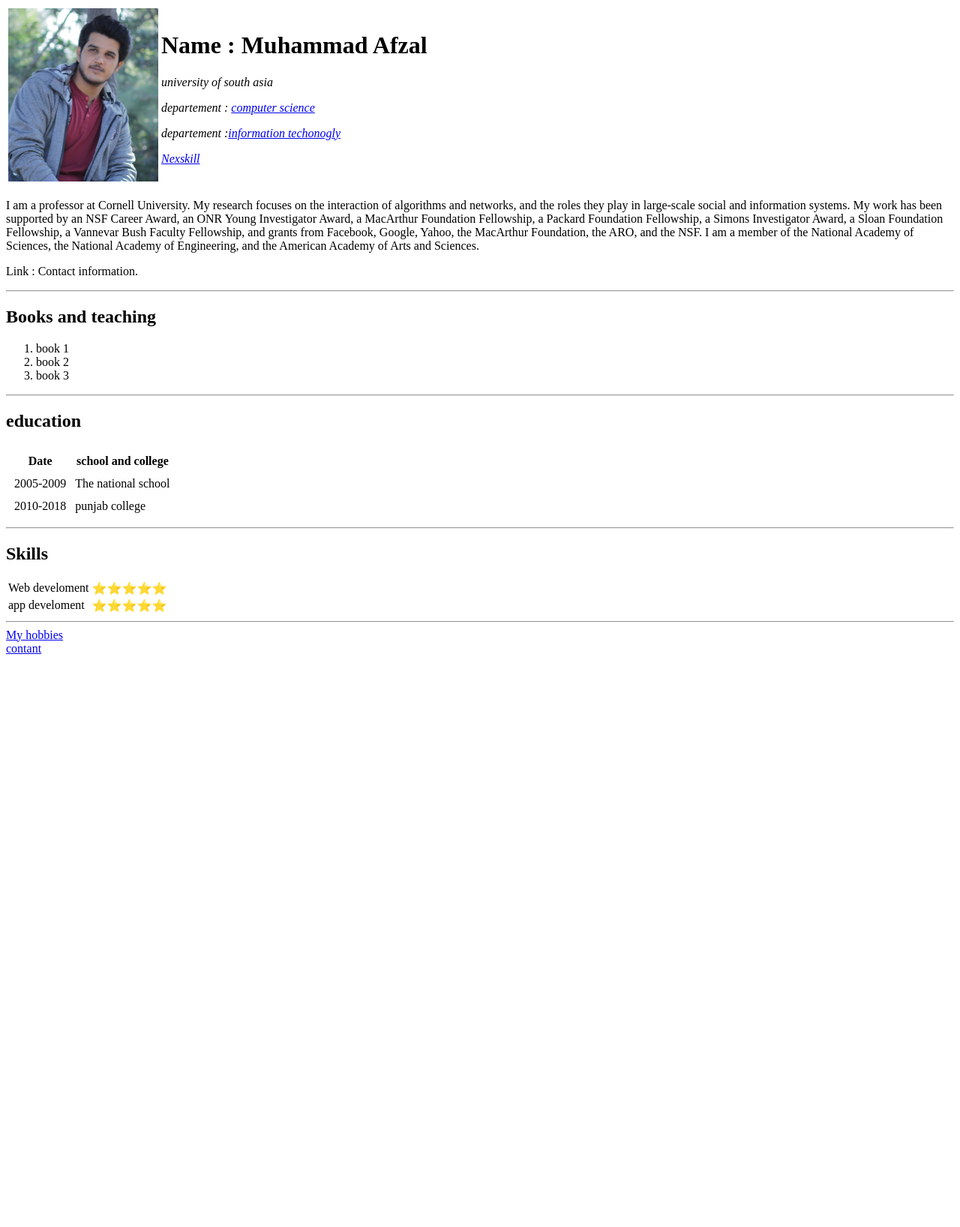
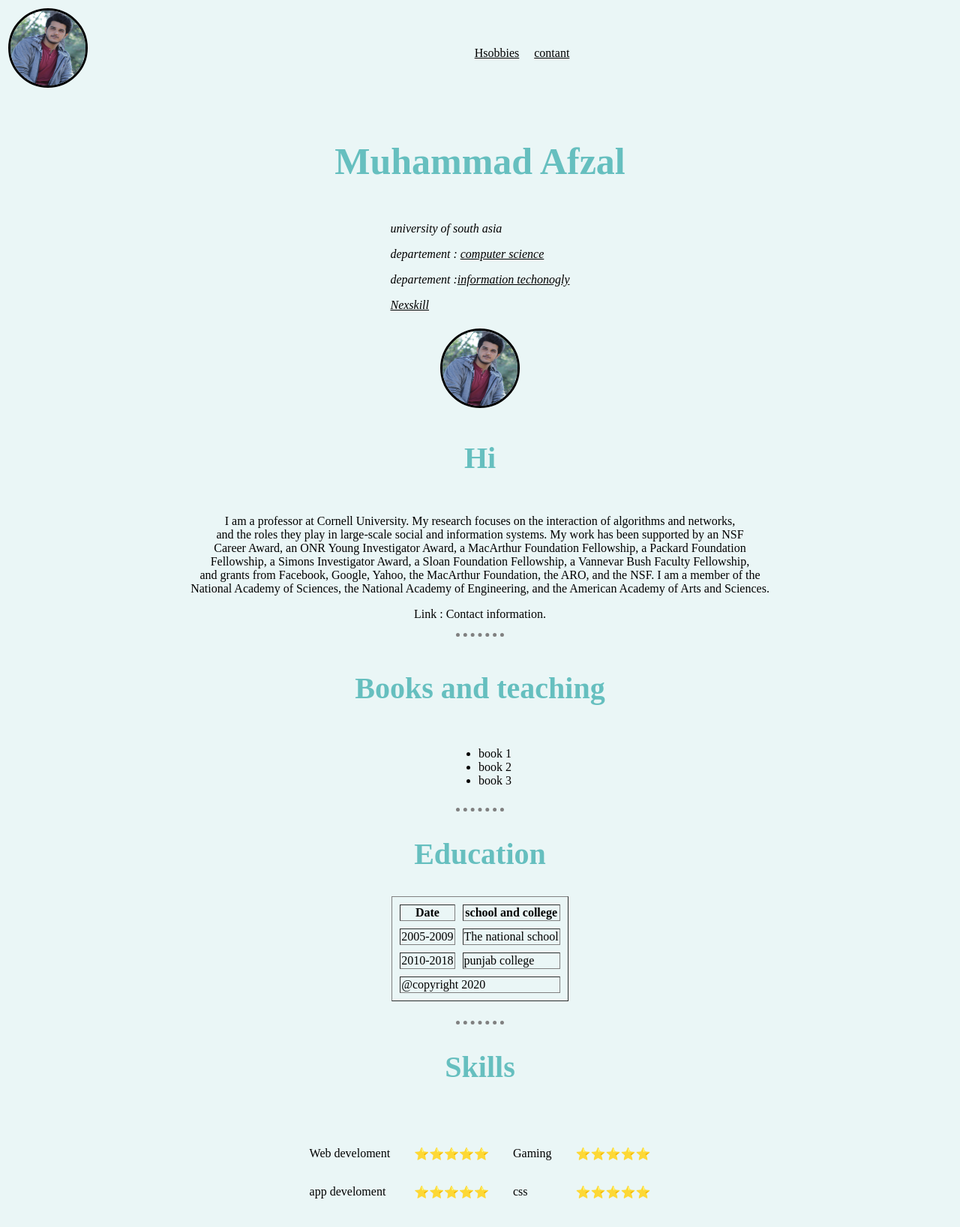
Before and after one commit to muhammadafzal1773/cv, a plain HTML site: page index.html in a window 1280 px wide. Shown: the whole page at 75% size. Before the commit the page ends 882 px from the top, so only its background shows below. Drawn offline with Linux system fonts and the light colour scheme.

Commit message:
added some css

```diff
--- a/index.html
+++ b/index.html
@@ -4,16 +4,33 @@
 			<meta charset="UTF-8">
 			<meta name="viewport" content="width=device-width, initial-scale=1.0">
 			<meta http-equiv="X-UA-Compatible" content="ie=edge">
+			<link rel="stylesheet" href="static/css/style.css">
+			<style type="text/css">
+			</style>
 			<title>Resume</title>
 	</head>
-	<body>
-		<table>
+	<body >
+		<center>
+		<table  align="left	">
 			<tr>
 				<td>
-					<img src="static/media/Afzal.jpg" alt="afzal photo" width="200">
+					<img src="static/media/Afzal.jpg" alt="afzal photo" border="3" >
 				</td>
+				</table>
+				<br>
+				<br>
+				<br>
+				<a href="my hobbies.html" >Hsobbies</a>
+				&nbsp &nbsp
+				<a href="contact.html">contant</a>
+				<br>
+				<br>
+				<br>
+				<br>
+				<br>
+				<h1>  Muhammad Afzal </h1>
+				<table align="center">
 				<td>
-					<h1> Name : Muhammad Afzal </h1>
 					<em>
 						<p> university of south asia</p>
 						<p> departement : <a href="https://usa.edu.pk/" target=" blank" >computer science </a> </p>
@@ -23,18 +40,48 @@
 				</td>
 			</tr>
 		</table>
-		<p> I am a professor at Cornell University. My research focuses on the interaction of algorithms and networks, and the roles they play in large-scale social and information systems. My work has been supported by an NSF Career Award, an ONR Young Investigator Award, a MacArthur Foundation Fellowship, a Packard Foundation Fellowship, a Simons Investigator Award, a Sloan Foundation Fellowship, a Vannevar Bush Faculty Fellowship, and grants from Facebook, Google, Yahoo, the MacArthur Foundation, the ARO, and the NSF. I am a member of the National Academy of Sciences, the National Academy of Engineering, and the American Academy of Arts and Sciences.</p>
+		<table>
+			<tr>
+				<td>
+					<img src="static/media/Afzal.jpg" alt="afzal photo" border="3" >
+				</td>
+			</tr>
+		</table>
+		<table>
+			<tr>
+				<td>
+					<h2>Hi</h2>
+				</td>
+			</tr>
+		</table>
+		<p> I am a professor at Cornell University. My research focuses on the interaction of algorithms and networks,<br> and the roles they play  in large-scale social and information systems. My work has been supported by an NSF <br>Career Award, an ONR Young Investigator Award,  a MacArthur Foundation Fellowship, a Packard Foundation<br>Fellowship, a Simons Investigator Award, a Sloan Foundation Fellowship, a Vannevar Bush Faculty Fellowship,<br> and grants from Facebook, Google, Yahoo, the MacArthur Foundation, the ARO, and the NSF. I am a member of the<br> National Academy of Sciences, the National Academy of Engineering, and the American Academy of Arts and Sciences.</p>
 		<p>Link : Contact information. </p>
 		<hr>
-		<h2>Books and teaching</h2>
-		<ol type="1">
-			<li> book 1</li>
-			<li> book 2</li>
-			<li> book 3</li>
-		</ol>
+			<table>
+				<tbody>
+					<tr>
+						<td>
+							<h2>Books and teaching</h2>
+						</td>
+					</tr>
+				</tbody>
+			</table>
+			<table>
+				<tbody>
+					<tr>
+						<td>
+							<ul>
+								<li> book 1</li>
+								<li> book 2</li>
+								<li> book 3</li>
+							</ul>
+						</td>
+					</tr>
+				</tbody>
+			</table>
 		<hr>
-		<h2>education</h2>
-			<table cellspacing ="10">
+		<h2>Education</h2>
+			<table cellspacing ="10" border="1" align="center">
 				<thead>
 					<tr>
 						<th> Date</th>
@@ -58,11 +105,17 @@
 							punjab college
 						</td>
 					</tr>
+					<tr>
+						<td colspan="2">
+							@copyright 2020
+						</td>
+					</tr>
 				</tbody>
 			</table>
+			<br>
 			<hr>
 			<h2>Skills </h2>
-			<table>
+			<table cellspacing="30" align="center">
 				<tbody>
 				<tr>
 					<td>
@@ -71,7 +124,14 @@
 					<td>
 						⭐⭐⭐⭐⭐
 					</td>
+					<td>
+						Gaming
+					</td>
+					<td>
+						⭐⭐⭐⭐⭐
+					</td>
 				</tr>
+				&nbsp&nbsp&nbsp
 				<tr>
 					<td>
 						app develoment
@@ -79,12 +139,15 @@
 					<td>
 						⭐⭐⭐⭐⭐
 					</td>
+					<td>
+						css
+					</td>
+					<td>
+						⭐⭐⭐⭐⭐
+					</td>
 				</tr>
 			</tbody>
-			</table>
-			<hr>
-		<a href="my hobbies.html" >My hobbies</a>
 		<br>
-		<a href="contact.html">contant</a>
+	</center>
 	</body>
 </html>
--- /dev/null
+++ b/static/css/style.css
@@ -0,0 +1,34 @@
+body {
+    background-color:#eaf6f6;
+}
+h1{
+    color: #66BFBF;
+    font-size: 50px;
+}
+h2{
+    color:#66BFBF ;
+    font-size: 40px;
+}
+hr{
+    border-style:dotted none none;
+    color: grey;
+    border-width: 5px;
+    width: 5%;
+}
+img{
+    border-radius: 100%;
+    width: 100px;
+    height: 100px;
+}
+a{
+    color: black;
+}
+a:hover{
+    color: #66BFBF;
+}
+.clearall{
+    border-radius: 0%;
+}
+.specificwidth{
+    width: 400px;
+}
```
Also changed, not shown: contact.html (+3 -2 lines), index1.html (added, +23 -0 lines), my hobbies.html (+6 -2 lines), txtbooktohtml.html (added, +52 -0 lines), static/media/download.jfif (added).
